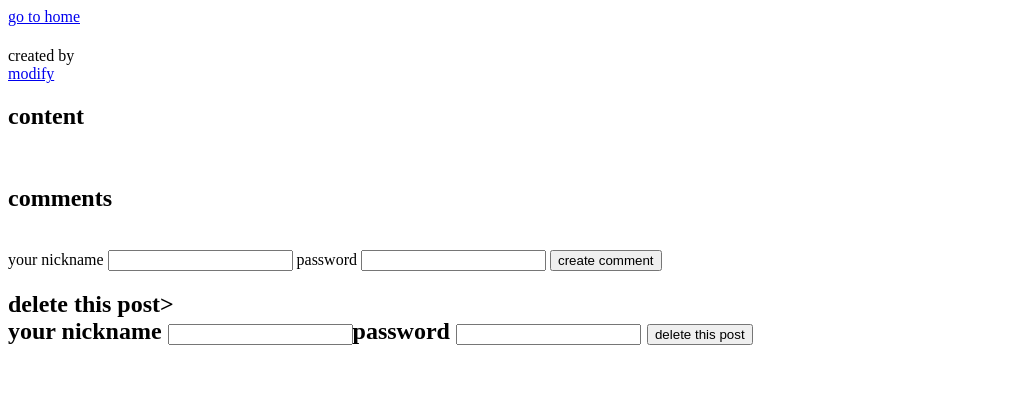
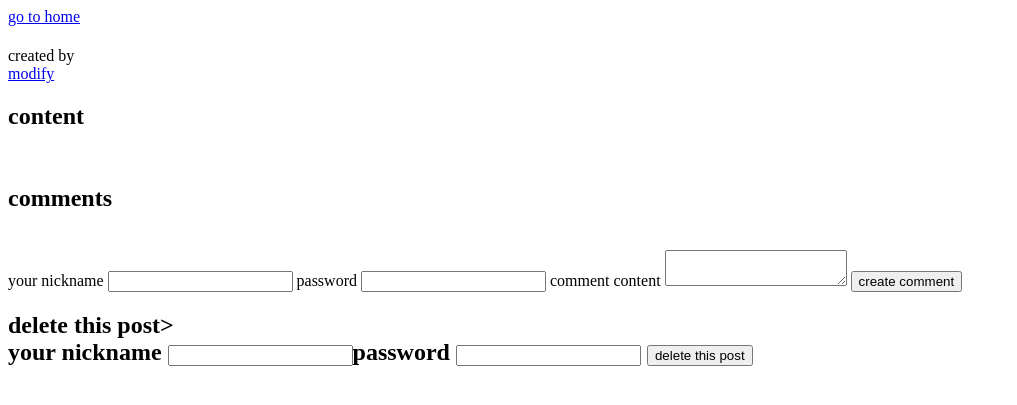
Before and after one commit to donghyeon1126/simple_crud_site, a Django app: template simple_crud_site/crudapp/templates/read.html in a window 1280 px wide. Shown: the top 405 px of the page, without its empty margins (0-1017 px from the left). Run offline with Django 4.2, Linux system fonts and the light colour scheme; the template is opened without the code that fills it, so the values that code supplies are empty.

Commit message:
add comment content text field in simple_crud_site/crudapp/templates/read.html

```diff
--- a/simple_crud_site/crudapp/templates/read.html
+++ b/simple_crud_site/crudapp/templates/read.html
@@ -35,6 +35,8 @@
 <input type="text" id="author" title="your nickname">
 <label for="author_password">password</label>
 <input type="password" id="author_password" title="password">
+<label for="comment_content">comment content</label>
+<textarea name="comment_content" title="comment content"></textarea>
 <input type="submit" value="create comment">
 </form>
 <h2>delete this post>
```
